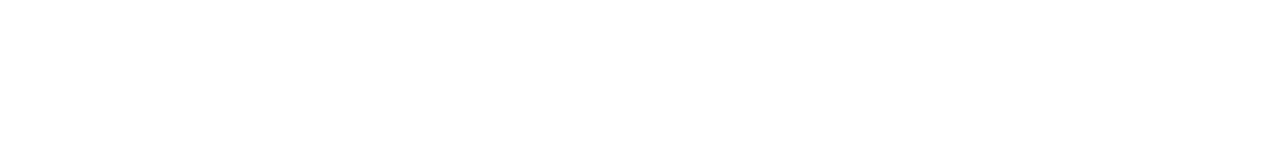
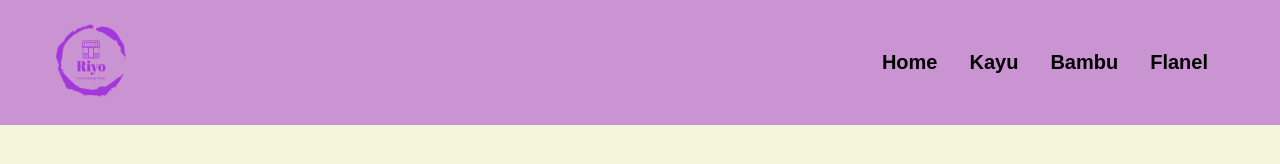
Before and after one commit to Rioadityapratama/UTS-Pemrograman-Webs, a plain HTML site: page index.html in a window 1280 px wide. Drawn offline with Linux system fonts and the light colour scheme.

Commit message:
Membuat navbar di dalam body tepatnya di bagian header sekaligus menstyle tata letak dan melakukan link  ke halaman yang ingin dituju

```diff
--- a/index.html
+++ b/index.html
@@ -7,5 +7,21 @@
     <title>Coba coba uts</title>
     <link rel="stylesheet" href="style.css" />
   </head>
-  <body></body>
+  <body>
+    <header>
+      <nav>
+        <div class="navbar">
+          <div class="logo">
+            <img src="logo/logo.png" />
+          </div>
+          <ul class="menu">
+            <li><a href="">Home</a></li>
+            <li><a href="">Kayu</a></li>
+            <li><a href="">Bambu</a></li>
+            <li><a href="">Flanel</a></li>
+          </ul>
+        </div>
+      </nav>
+    </header>
+  </body>
 </html>
--- a/style.css
+++ b/style.css
@@ -0,0 +1,49 @@
+* {
+  margin: 0;
+  padding: 0;
+  box-sizing: border-box;
+}
+body {
+  margin: 0px;
+  padding: 0px;
+  font-family: Arial, Helvetica, sans-serif;
+  background-color: beige;
+}
+header {
+  color: white;
+  text-align: center;
+  padding: 4rem 0;
+  position: relative;
+  background-color: #ca93d2;
+  padding: 5px 4px;
+  background-size: 10%;
+}
+
+.navbar {
+  display: flex;
+  justify-content: space-between;
+  align-items: center;
+  padding: 1rem;
+  max-width: 1200px;
+  margin: 0 auto;
+}
+.logo img {
+  max-width: 70px;
+}
+.menu {
+  list-style-type: none;
+  display: flex;
+}
+.menu li {
+  margin: 0 1rem;
+}
+.menu li a {
+  text-decoration: none;
+  color: rgb(0, 0, 0);
+  font-weight: bold;
+  transition: color 0.2s;
+  font-size: 20px;
+}
+.menu li a:hover {
+  color: rgb(42, 86, 187);
+}
```
Also changed, not shown: logo/logo.png (added).
